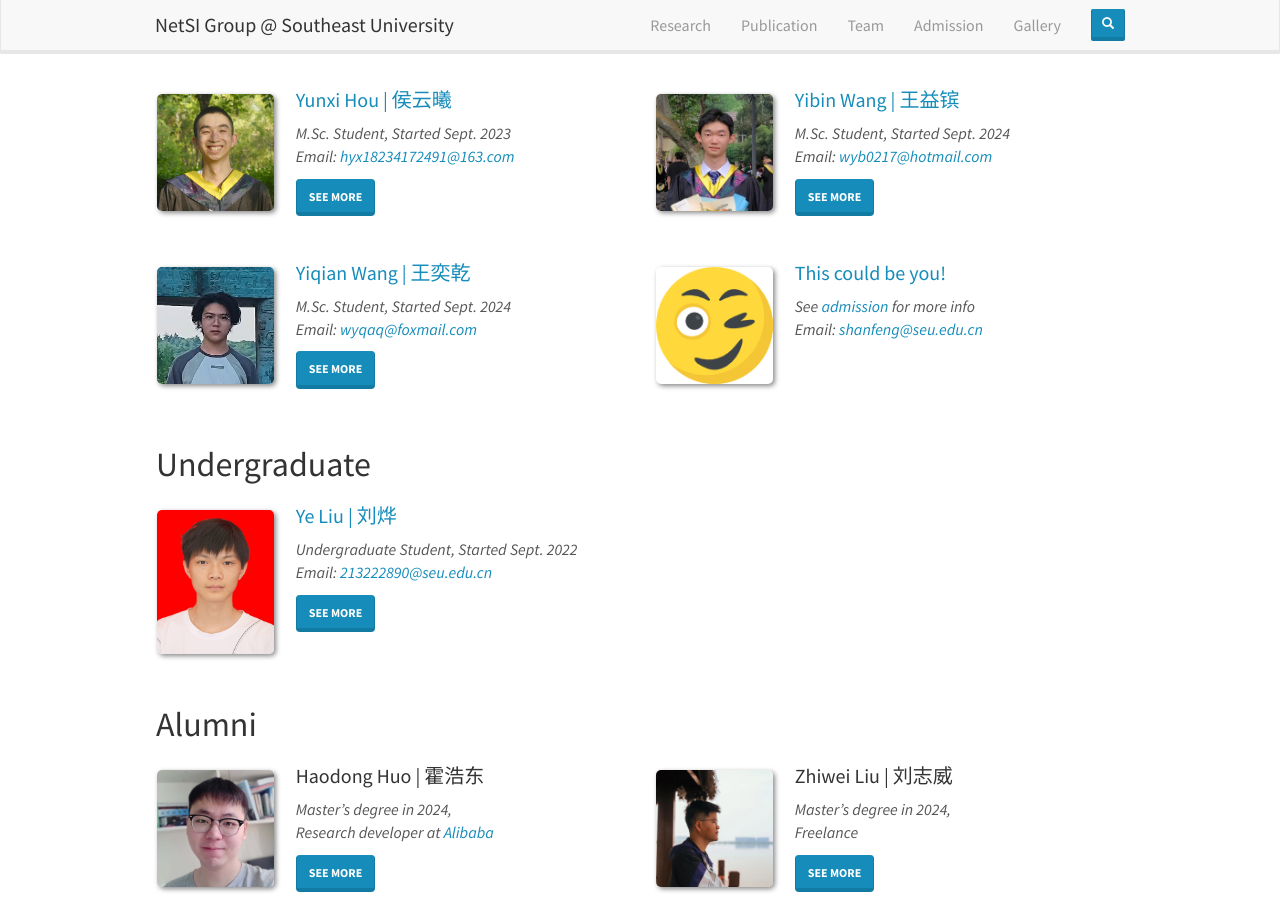
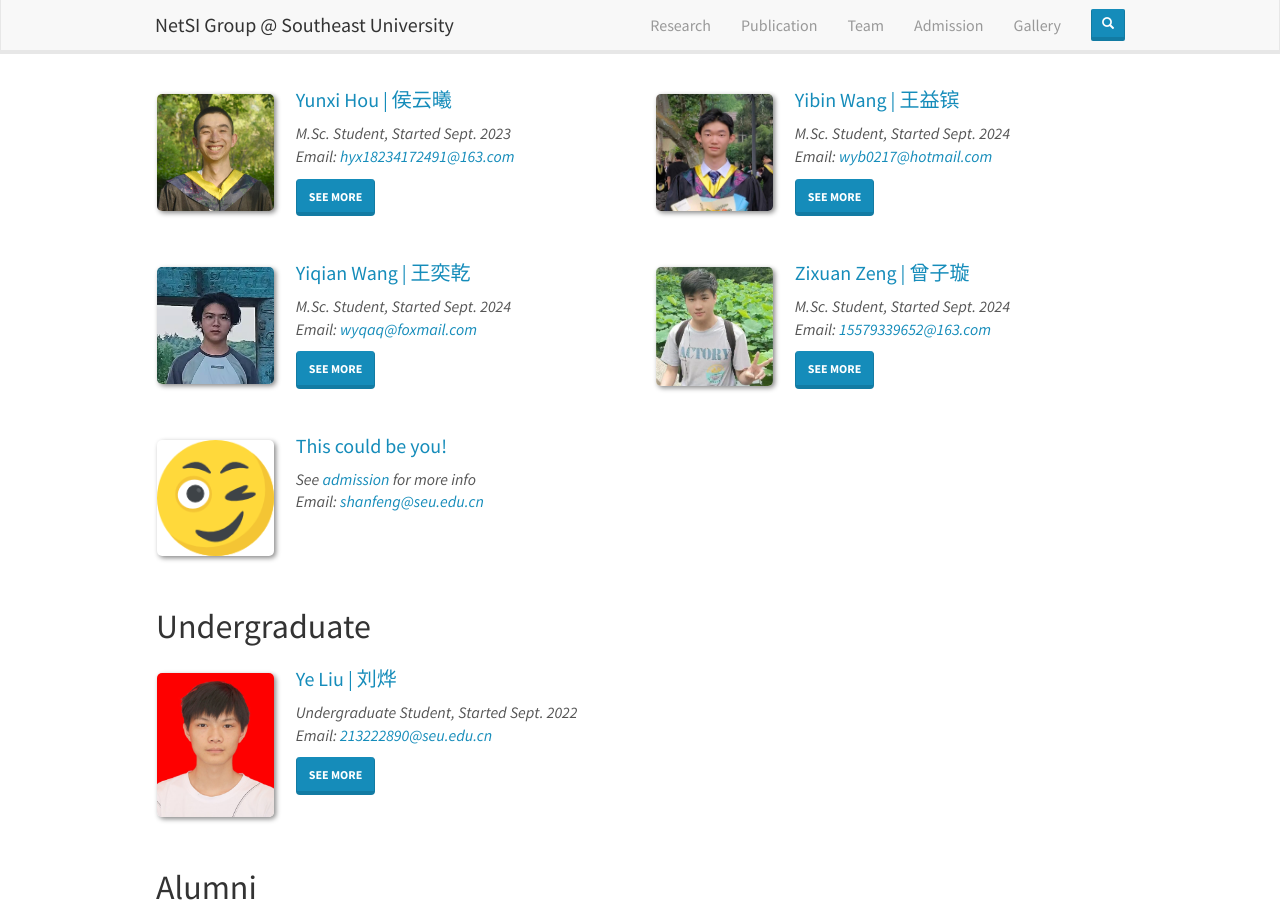
Before and after one commit to SEU-NetSI/seu-netsi.github.io, a Jekyll site: the page built from _pages/team.md, in a window 1280 px wide and 900 px high, scrolled down 1411 px. Built offline with Jekyll 4.4.1, drawn with Linux system fonts in a browser that asks for light colours; nearby versions of some CDN libraries.

Commit message:
<commit-message>

```diff
--- a/_data/students.yml
+++ b/_data/students.yml
@@ -182,6 +182,22 @@
   correspondence:
     - "<b>Github:</b> <a href='https://github.com/QAQYW' target='_blank'>https://github.com/QAQYW</a>"
 
+- name: Zixuan Zeng
+  chinese: 曾子璇
+  id: zengzixuan
+  photo: zengzixuan.jpg
+  info: M.Sc. Student, Started Sept. 2024
+  email: 15579339652@163.com
+  link: https://github.com/zengzixuan2024
+  education:
+    - "<b>2024.09 ~ Now:</b> M.Sc, <a href='https://cse.seu.edu.cn/main.htm' target='_blank'>College of Software Engineering</a>, <a href='https://www.seu.edu.cn/' target='_blank'>Southeast University</a>, China"
+    - "<b>2020.09 ~ 2024.06:</b> B.Sc, <a href='https://dqxx.neau.edu.cn/' target='_blank'>School of Electrical and Information</a>, <a href='https://www.neau.edu.cn/' target='_blank'>Northeast Agricultural University</a>, China"
+  interest:
+    - "<b>Internet of Things</b>"
+    - "<b>Algorithm Design</b>"
+  correspondence:
+    - "<b>Github:</b> <a href='https://github.com/zengzixuan2024' target='_blank'>https://github.com/zengzixuan2024</a>"
+
 - name: "This could be you!"
   chinese: placeholder
   id: placeholder
```
Also changed, not shown: images/teampic/zengzixuan.jpg (added).
